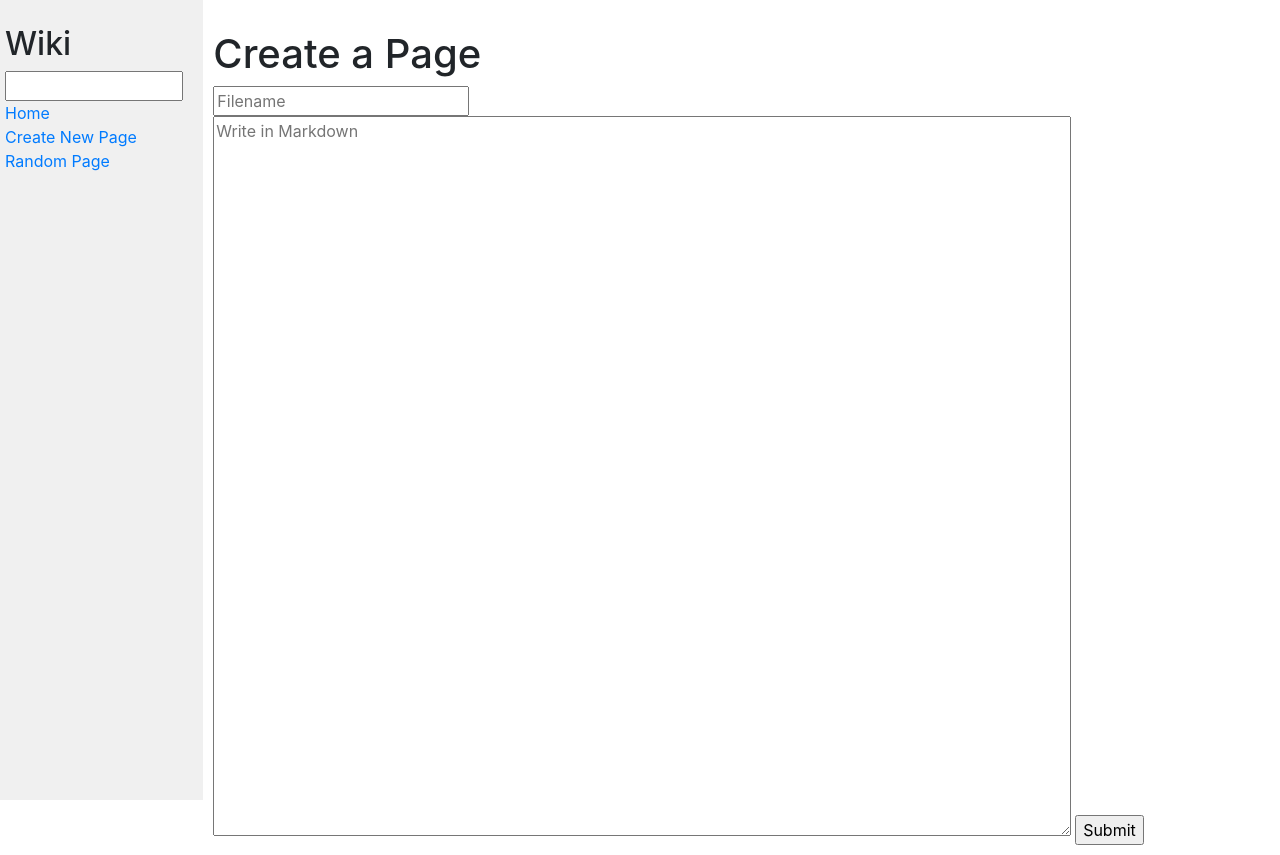
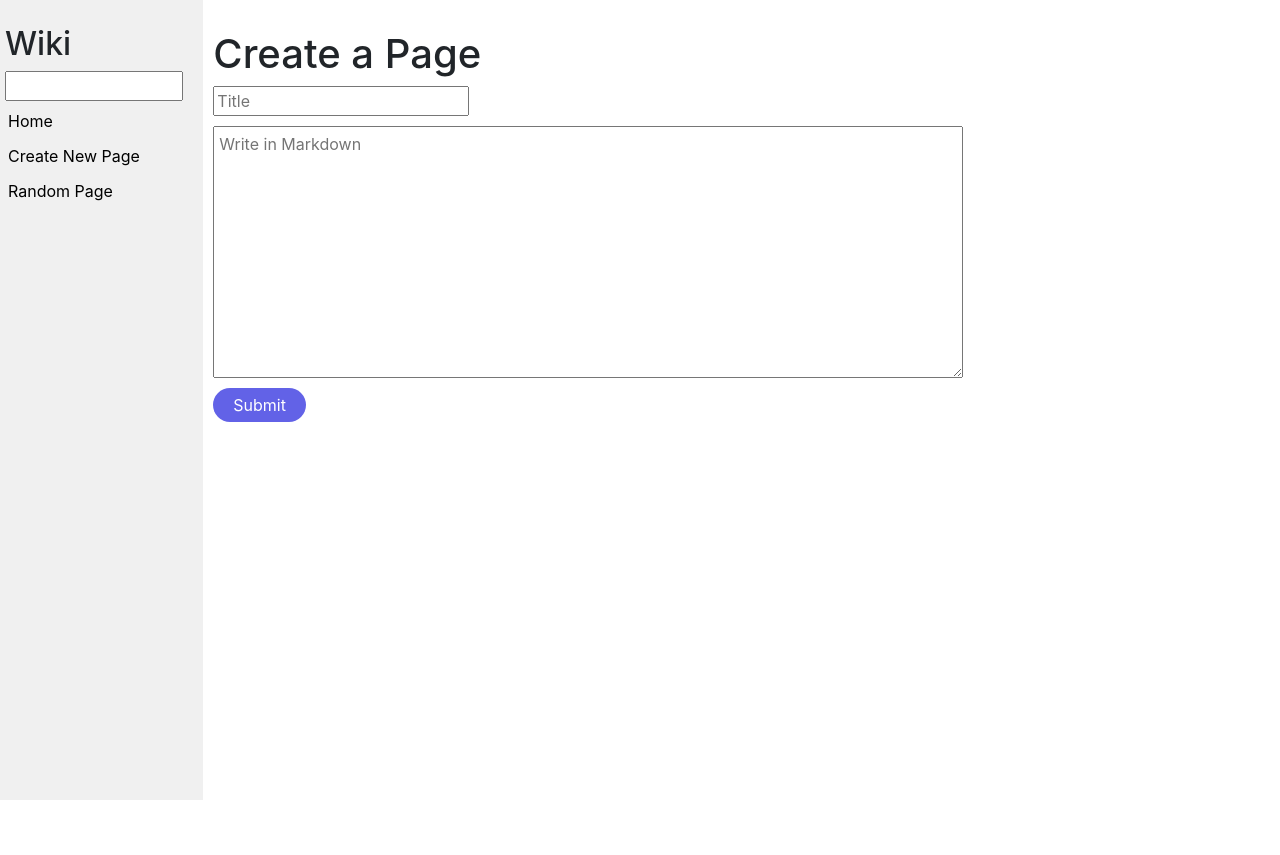
Before and after one commit to Latishfaction/Web50, a Django app: page /create/ in a window 1280 px wide. After the commit the page ends 800 px from the top, so only its background shows below. Run offline with Django 4.2, Linux system fonts and the light colour scheme; some libraries are stand-ins or nearby versions.

Commit message:
chganges made and corrected successfully

```diff
--- a/wiki/encyclopedia/static/encyclopedia/styles.css
+++ b/wiki/encyclopedia/static/encyclopedia/styles.css
@@ -42,7 +42,37 @@ input[name="title"]{
 .sidebar h2 {
     margin-top: 5px;
 }
-input[name='content']{
-    width: 80%;
-    height: 80%;
+ul li{
+    list-style: none;
+    font-family: Arial, Helvetica, sans-serif;
+    font-size: 25px;
+    color: black;
 }
+
+.nav{
+    margin: 5px 0px;
+    padding: 3px 3px;
+    text-decoration: none;
+    transition: padding 0.2s ease-in-out;
+    color: black;
+}
+.nav a{
+    background-color: beige;
+}
+.nav:hover{
+    padding: 7px 14px;
+}
+textarea[name="content"]{
+    height: 40%;
+    margin: 10px 0px;
+    width: 70%;
+    display: block;
+    padding: 5px;
+}
+input[type="submit"]{
+    padding: 5px 20px;
+    background-color: rgb(98, 98, 231);
+    color: #fff;
+    border: none;
+    border-radius: 40px;
+}
--- a/wiki/encyclopedia/templates/encyclopedia/create.html
+++ b/wiki/encyclopedia/templates/encyclopedia/create.html
@@ -13,7 +13,7 @@ Create a Page
     {% else %}
     <h1>Create a Page</h1>
     {% csrf_token %}
-    <input type="text" placeholder="Filename" name="filename" required />
+    <input type="text" placeholder="Title" name="filename" required />
     <textarea rows="10" cols="10" name="content" placeholder="Write in Markdown" required></textarea>
     <input type="submit" value="Submit" />
     {% endif %}
--- a/wiki/encyclopedia/templates/encyclopedia/edit.html
+++ b/wiki/encyclopedia/templates/encyclopedia/edit.html
@@ -8,10 +8,9 @@ Edit {{title}}
 <form method="POST" action="{% url 'wiki:edit' %}">
     <h1>Edit a Page</h1>
     {% csrf_token %}
-    <input type="text" name="title" value="{{title}}" disabled required/>
-    <!-- <textarea rows="10" cols="10" name="content" required>{{markdown}}</textarea> -->
+    <textarea rows="10" cols="10" name="content" class="content">{{markdown}}</textarea>
 
-    <input type="text" name="content" value="{{markdown}}"/>
+    <!-- <input type="text" name="content" value="{{markdown}}"/> -->
     <input type="submit" value="Submit"/>
 </form>
 {% endblock %}
--- a/wiki/encyclopedia/templates/encyclopedia/layout.html
+++ b/wiki/encyclopedia/templates/encyclopedia/layout.html
@@ -16,13 +16,13 @@
                     {{form}}
                 </form>
                 <div>
-                    <a href="{% url 'wiki:index' %}">Home</a>
+                    <a href="{% url 'wiki:index' %}" class="nav">Home</a>
                 </div>
                 <div>
-                    <a href="{% url 'wiki:create' %}">Create New Page</a>
+                    <a href="{% url 'wiki:create' %}" class="nav" >Create New Page</a>
                 </div>
                 <div>
-                    <a href="{% url 'wiki:random' %}">Random Page</a>
+                    <a href="{% url 'wiki:random' %}" class="nav">Random Page</a>
                 </div>
                 {% block nav %}
                 {% endblock %}
--- a/wiki/encyclopedia/views.py
+++ b/wiki/encyclopedia/views.py
@@ -94,7 +94,8 @@ def edit(request):
         })
     if request.method =="POST":
         content = request.POST['content']
-        util.save_entry(title,content)
+        print(content)
+        util.save_entry(title,content.strip())
         return HttpResponseRedirect(reverse("wiki:index"))
 
 # random
```
Also changed, not shown: wiki/entries/CSS.md (+1 -0 lines).
